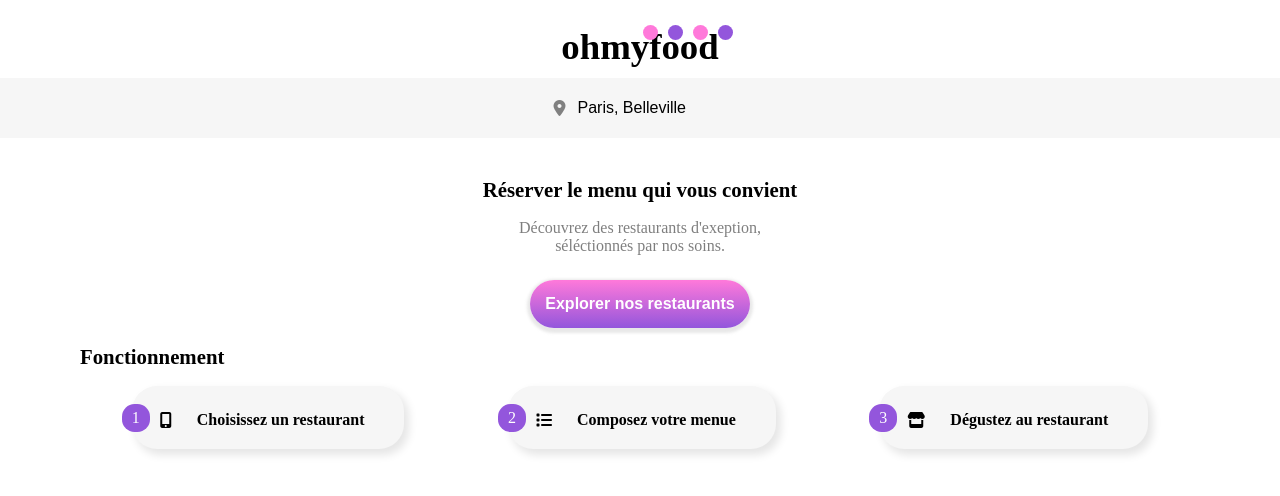
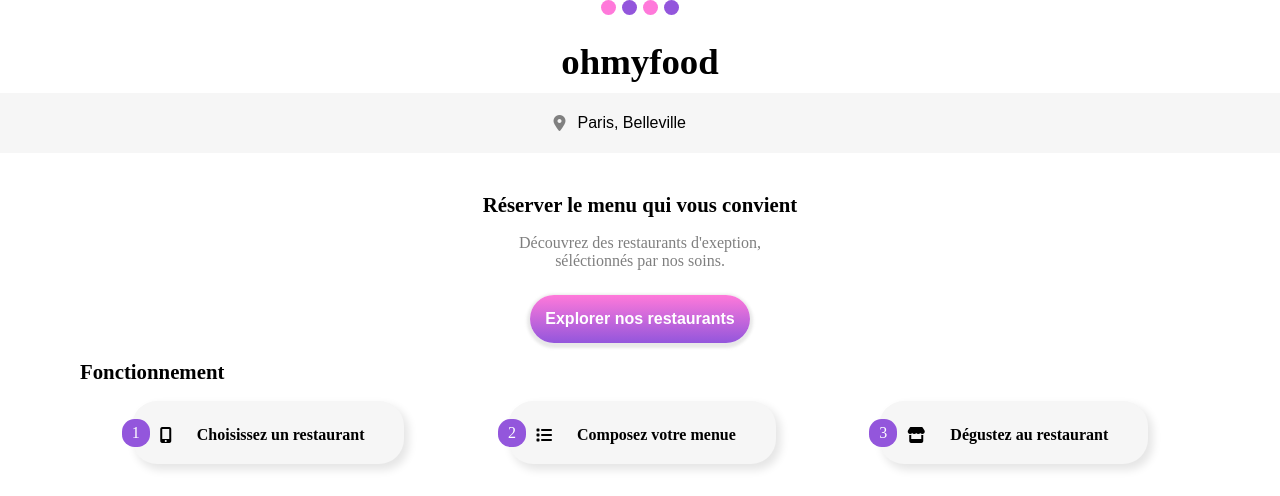
Before and after one commit to tires1969/P3_Tires_Mohammed, a plain HTML site: page index.html in a window 1280 px wide. Shown: the top 496 px of the page. Drawn offline with Linux system fonts and the light colour scheme; a web font is replaced by a local one.

Commit message:
animation2

```diff
--- a/style_acceuil.css
+++ b/style_acceuil.css
@@ -287,8 +287,12 @@ footer div p
 /*-----animation page de demarage-----*/
 .loading
 {
-    position: absolute;
-left: 50%;
+background-color: white;
+display: flex;
+justify-content: center;
+align-items: center;
+width: 100%;
+height: 100%;
 }
 .loading span
 {
```
Also changed, not shown: index.html (+1 -5 lines).
